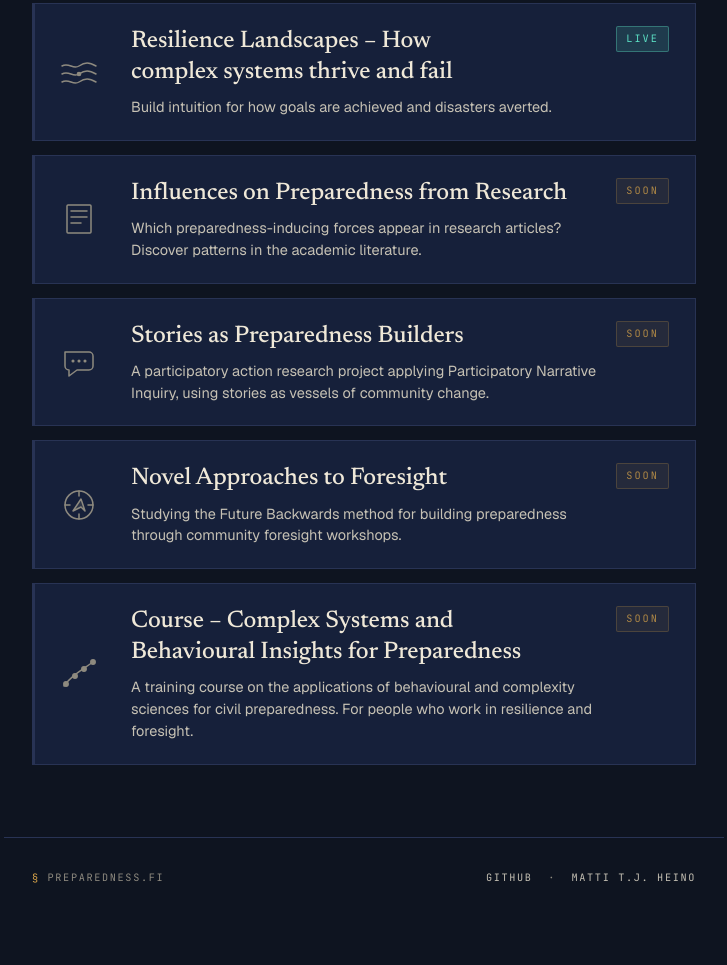
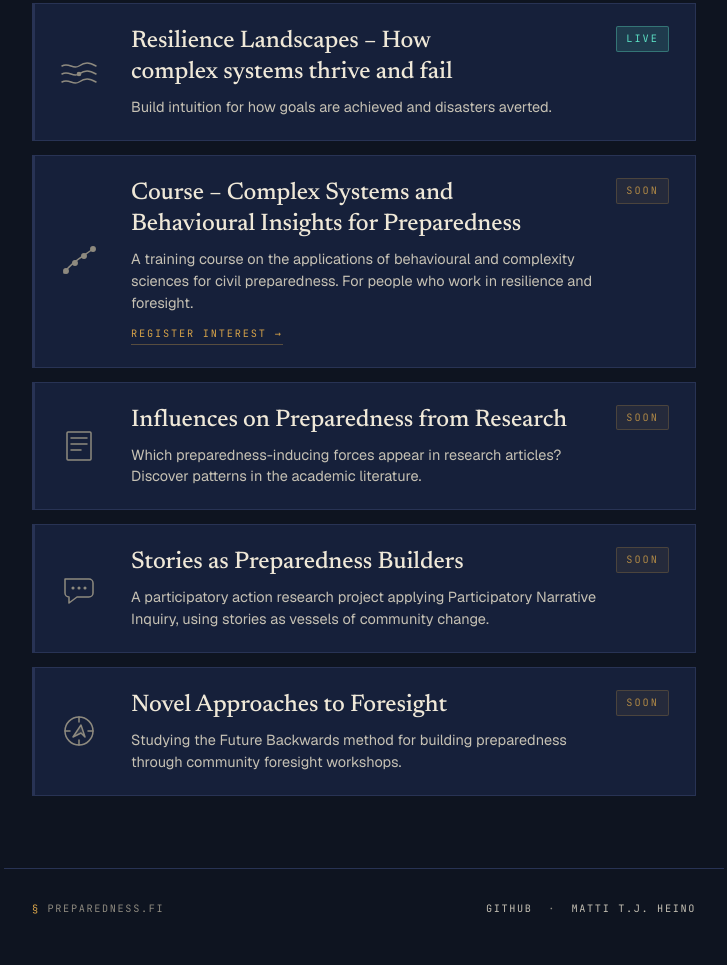
Before and after one commit to heinonmatti/preparedness-landing, a plain HTML site: page index.html in a window 1280 px wide. Shown: the part 2033-2998 px from the top of the page, without its empty margins (276-1003 px from the left). Before the commit the page ends 2975 px from the top, so only its background shows below. Drawn offline with nearby package versions, Linux system fonts and the light colour scheme.

Commit message:
Add expression-of-interest link to course card
Course card now links to news.mattiheino.com so visitors can register
interest while the dedicated course page is still pending.

Co-Authored-By: Claude Opus 4.7 <noreply@anthropic.com>

```diff
--- a/index.html
+++ b/index.html
@@ -382,6 +382,23 @@
     opacity: 0.55;
     pointer-events: none;
   }
+  .tool-card.coming-soon .eoi-link { pointer-events: auto; }
+
+  .eoi-link {
+    display: inline-block;
+    margin-top: 12px;
+    font-family: var(--mono);
+    font-size: var(--fs-micro);
+    letter-spacing: 0.18em;
+    text-transform: uppercase;
+    color: var(--ochre);
+    text-decoration: none;
+    border-bottom: 1px solid color-mix(in srgb, var(--ochre) 35%, transparent);
+    padding-bottom: 2px;
+    transition: color 0.2s ease, border-color 0.2s ease;
+  }
+  .eoi-link:hover { color: var(--teal); border-color: var(--teal); }
+  .eoi-link:focus-visible { outline: 1px solid var(--teal); outline-offset: 3px; }
 
   /* ----- Footer ----- */
 
@@ -545,6 +562,25 @@
         <div class="tool-card coming-soon" data-reveal>
           <span class="glyph" aria-hidden="true">
             <svg viewBox="0 0 40 40" fill="none" stroke="currentColor" stroke-width="1.5" stroke-linecap="round" stroke-linejoin="round">
+              <path d="M5 32 C 12 22, 20 18, 34 8"/>
+              <circle cx="7"  cy="30" r="2.2" fill="currentColor"/>
+              <circle cx="16" cy="22" r="2.2" fill="currentColor"/>
+              <circle cx="25" cy="15" r="2.2" fill="currentColor"/>
+              <circle cx="34" cy="8"  r="2.2" fill="currentColor"/>
+            </svg>
+            <span class="ping"></span>
+          </span>
+          <div>
+            <h2>Course – Complex Systems and Behavioural Insights for Preparedness</h2>
+            <p>A training course on the applications of behavioural and complexity sciences for civil preparedness. For people who work in resilience and foresight.</p>
+            <a class="eoi-link" href="https://news.mattiheino.com/?from=preparedness.fi" target="_blank" rel="noopener">Register interest →</a>
+          </div>
+          <span class="badge badge-soon">Soon</span>
+        </div>
+
+        <div class="tool-card coming-soon" data-reveal>
+          <span class="glyph" aria-hidden="true">
+            <svg viewBox="0 0 40 40" fill="none" stroke="currentColor" stroke-width="1.5" stroke-linecap="round" stroke-linejoin="round">
               <rect x="8" y="6" width="24" height="28" rx="1"/>
               <path d="M12 12 H28 M12 18 H28 M12 24 H22"/>
             </svg>
@@ -590,24 +626,6 @@
           <span class="badge badge-soon">Soon</span>
         </div>
 
-        <div class="tool-card coming-soon" data-reveal>
-          <span class="glyph" aria-hidden="true">
-            <svg viewBox="0 0 40 40" fill="none" stroke="currentColor" stroke-width="1.5" stroke-linecap="round" stroke-linejoin="round">
-              <path d="M5 32 C 12 22, 20 18, 34 8"/>
-              <circle cx="7"  cy="30" r="2.2" fill="currentColor"/>
-              <circle cx="16" cy="22" r="2.2" fill="currentColor"/>
-              <circle cx="25" cy="15" r="2.2" fill="currentColor"/>
-              <circle cx="34" cy="8"  r="2.2" fill="currentColor"/>
-            </svg>
-            <span class="ping"></span>
-          </span>
-          <div>
-            <h2>Course – Complex Systems and Behavioural Insights for Preparedness</h2>
-            <p>A training course on the applications of behavioural and complexity sciences for civil preparedness. For people who work in resilience and foresight.</p>
-          </div>
-          <span class="badge badge-soon">Soon</span>
-        </div>
-
       </div>
     </section>
   </div>
```
